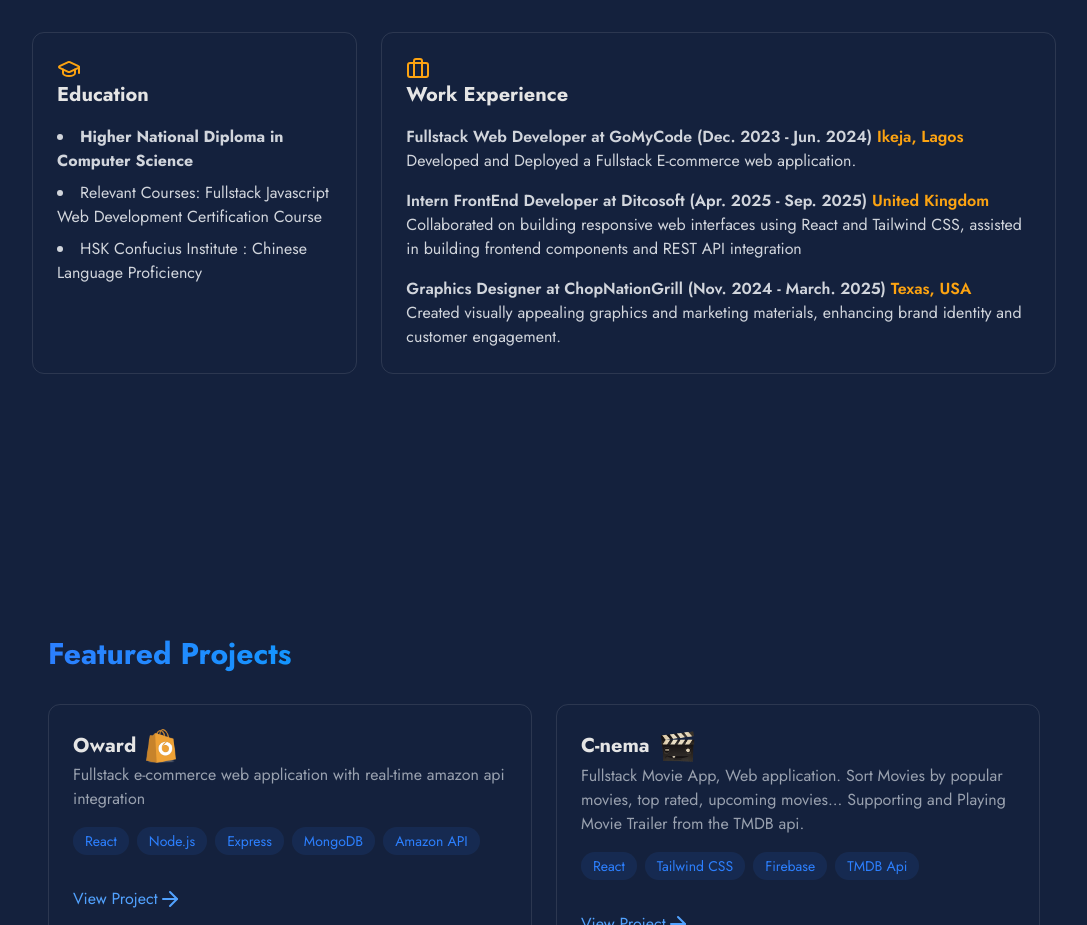
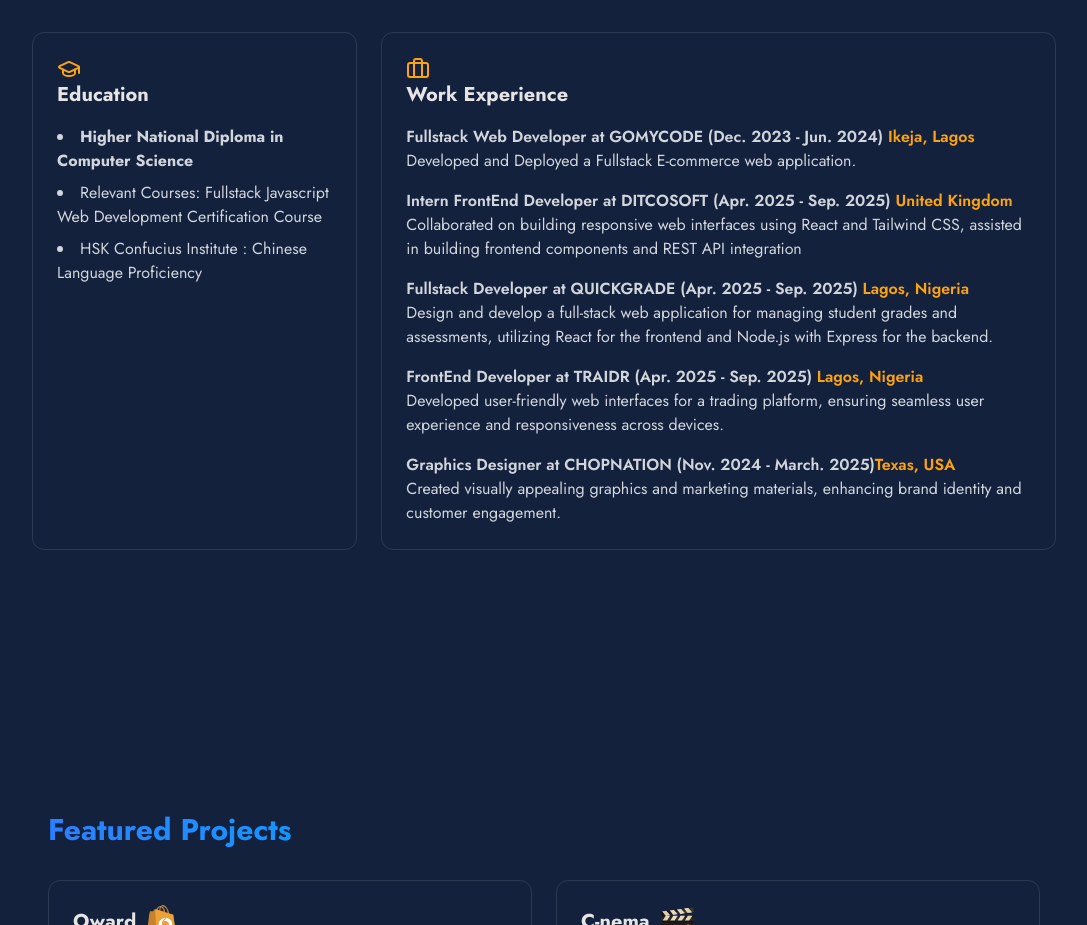
Before and after one commit to OjeeAfolabi/Portfolio, a React (Vite) app in the folder my-portfolio/: page / in a window 1280 px wide. Shown: the part 1374-2299 px from the top of the page, without its empty margins (96-1183 px from the left). Built offline with nearby package versions, Linux system fonts and the light colour scheme.

Commit message:
info and address updates

```diff
--- a/my-portfolio/src/components/pages/About.jsx
+++ b/my-portfolio/src/components/pages/About.jsx
@@ -1,5 +1,12 @@
 import React from "react";
-import { Briefcase, GraduationCap, Image, Monitor, Server, Shield } from "lucide-react";
+import {
+  Briefcase,
+  GraduationCap,
+  Image,
+  Monitor,
+  Server,
+  Shield,
+} from "lucide-react";
 import Scroll from "../Scroll";
 
 const About = () => {
@@ -19,7 +26,7 @@
     "Figma",
     "Canva",
   ];
-    const others = ["Git", "GitHub", "REST APIs", "JWT", "OAuth"];
+  const others = ["Git", "GitHub", "REST APIs", "JWT", "OAuth"];
 
   return (
     <section
@@ -130,7 +137,7 @@
             <div className="space-y-4 text-gray-300 ">
               <div>
                 <h4 className="font-semibold">
-                  Fullstack Web Developer at GoMyCode (Dec. 2023 - Jun. 2024)
+                  Fullstack Web Developer at GOMYCODE (Dec. 2023 - Jun. 2024)
                   <span className="text-[#FCA311]"> Ikeja, Lagos</span>
                 </h4>
                 <p>
@@ -139,7 +146,7 @@
               </div>
               <div>
                 <h4 className="font-semibold">
-                  Intern FrontEnd Developer at Ditcosoft (Apr. 2025 - Sep. 2025)
+                  Intern FrontEnd Developer at DITCOSOFT (Apr. 2025 - Sep. 2025)
                   <span className="text-[#FCA311]"> United Kingdom</span>
                 </h4>
                 <p>
@@ -150,7 +157,29 @@
               </div>
               <div>
                 <h4 className="font-semibold">
-                  Graphics Designer at ChopNationGrill (Nov. 2024 - March. 2025){" "}
+                  Fullstack Developer at QUICKGRADE (Apr. 2025 - Sep. 2025)
+                  <span className="text-[#FCA311]"> Lagos, Nigeria</span>
+                </h4>
+                <p>
+                  Design and develop a full-stack web application for managing
+                  student grades and assessments, utilizing React for the
+                  frontend and Node.js with Express for the backend.
+                </p>
+              </div>
+              <div>
+                <h4 className="font-semibold">
+                  FrontEnd Developer at TRAIDR (Apr. 2025 - Sep. 2025)
+                  <span className="text-[#FCA311]"> Lagos, Nigeria </span>
+                </h4>
+                <p>
+                  Developed user-friendly web interfaces for a trading platform,
+                  ensuring seamless user experience and responsiveness across
+                  devices.
+                </p>
+              </div>
+              <div>
+                <h4 className="font-semibold">
+                  Graphics Designer at CHOPNATION (Nov. 2024 - March. 2025)
                   <span className="text-[#FCA311]">Texas, USA</span>
                 </h4>
                 <p>
```
